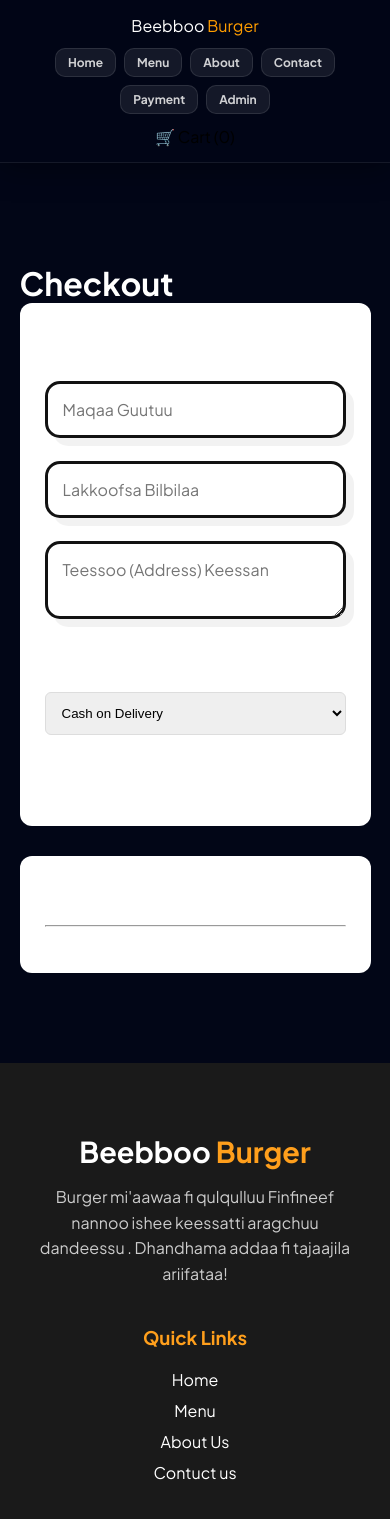
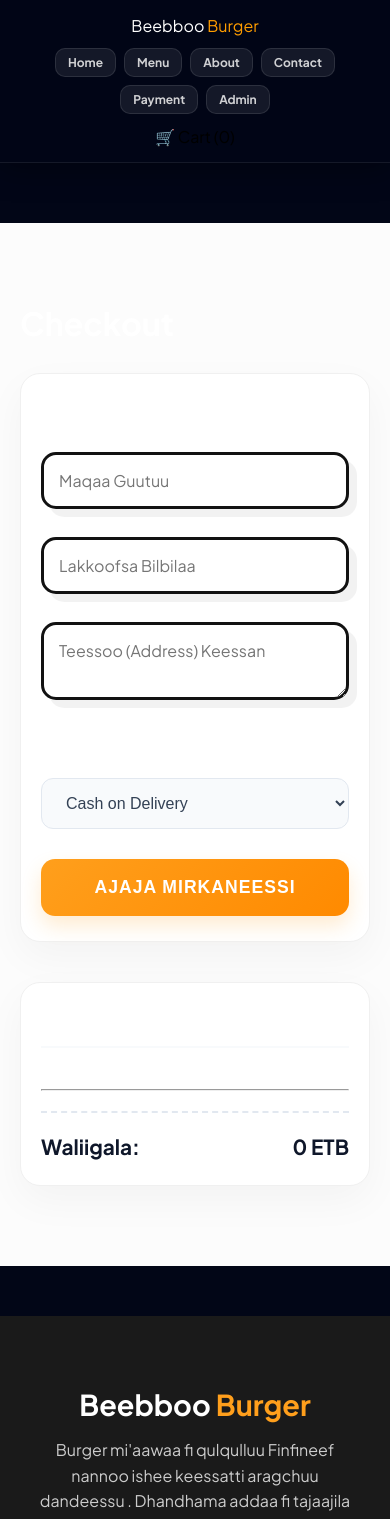
Before and after one commit to sebona9888/beebboo-burger, a React (Vite) app: page /checkout in a window 390 px wide. Shown: the top 1519 px of the page. Built offline with nearby package versions, Linux system fonts and the light colour scheme.

Commit message:
Moved navbar to left and fixed mobile text size

```diff
--- a/src/Pages/Cart/Cart.css
+++ b/src/Pages/Cart/Cart.css
@@ -2,20 +2,75 @@
 
 .cart-page {
     padding: 100px 10% 60px;
-    /* Padding ol-kaasneerra */
-    min-height: 80vh;
-    background-color: #f8f9fa;
-    /* Background xiqqoo gara grey tti jijjiirre */
+    min-height: 100vh;
+    background-color: #fcfcfc;
+    /* Halluu qulqulluu fi professional */
     font-family: 'Plus Jakarta Sans', sans-serif;
 }
 
-.cart-content {
-    display: grid;
-    grid-template-columns: 2fr 1fr;
-    gap: 40px;
-    /* Gap bal'isneerra akka wal hin dhiphisne */
-    margin-top: 40px;
-    align-items: start;
+/* Kutaalee Kardiidhaan gargar baasuuf (Item cards) */
+.cart-items-list {
+    display: flex;
+    flex-direction: column;
+    gap: 20px;
+}
+
+.cart-item {
+    display: flex;
+    align-items: center;
+    background: #ffffff;
+    padding: 20px;
+    border-radius: 20px;
+    box-shadow: 0 10px 30px rgba(0, 0, 0, 0.03);
+    border: 1px solid #f1f1f1;
+    justify-content: space-between;
+}
+
+.cart-item img {
+    width: 90px;
+    height: 90px;
+    border-radius: 16px;
+    object-fit: cover;
+    box-shadow: 0 5px 15px rgba(0, 0, 0, 0.08);
+}
+
+/* --- QUANTITY CONTROLS (Kutaaleen suuraa keessatti hin mul'anne sunneen) --- */
+.quantity-controls {
+    display: flex;
+    align-items: center;
+    background: #f8f9fa;
+    /* Background itti daballee akka mul'atu goone */
+    padding: 8px 15px;
+    border-radius: 12px;
+    gap: 15px;
+    border: 1px solid #eee;
+}
+
+.qty-btn {
+    background: #ffffff;
+    border: 1px solid #ddd;
+    width: 32px;
+    height: 32px;
+    border-radius: 8px;
+    display: flex;
+    justify-content: center;
+    align-items: center;
+    cursor: pointer;
+    font-weight: bold;
+    color: #1a1a1a;
+    transition: 0.3s;
+}
+
+.qty-btn:hover {
+    background: #ff9f1c;
+    color: white;
+    border-color: #ff9f1c;
+}
+
+.quantity-value {
+    font-weight: 700;
+    color: #1a1a1a;
+    font-size: 1.1rem;
 }
 
 /* --- SUMMARY SECTION --- */
@@ -23,81 +78,72 @@
     background: #ffffff;
     padding: 35px;
     border-radius: 24px;
-    /* Curve isaa bal'isneerra */
-    box-shadow: 0 20px 40px rgba(0, 0, 0, 0.04);
-    /* Shadow laafaa (soft shadow) */
+    box-shadow: 0 20px 50px rgba(0, 0, 0, 0.06);
     height: fit-content;
-    border: 1px solid #eee;
+    border: 1px solid #f0f0f0;
     position: sticky;
-    /* Gadi yoo bu'an nu wajjin deema */
     top: 120px;
 }
 
-.cart-summary h3 {
-    font-size: 1.5rem;
+.summary-row {
+    display: flex;
+    justify-content: space-between;
+    margin-bottom: 15px;
+    font-size: 1.1rem;
+    color: #444;
+}
+
+.total-row {
+    border-top: 2px dashed #eee;
+    margin-top: 20px;
+    padding-top: 20px;
     font-weight: 800;
-    margin-bottom: 20px;
+    font-size: 1.4rem;
     color: #1a1a1a;
 }
 
-/* --- CHECKOUT BUTTON --- */
+/* --- CHECKOUT BUTTON (BAAY'EE BAREEDAA TA'E) --- */
 .checkout-btn {
     background: linear-gradient(135deg, #ff9f1c, #ff8a00);
-    /* Gradient itti dabalteera */
     color: white;
     border: none;
-    padding: 18px 25px;
-    border-radius: 16px;
+    padding: 20px;
+    border-radius: 18px;
     font-weight: 800;
     font-size: 1rem;
     text-transform: uppercase;
-    letter-spacing: 1px;
+    letter-spacing: 1.5px;
     cursor: pointer;
     width: 100%;
-    margin-top: 20px;
+    margin-top: 25px;
     transition: all 0.4s cubic-bezier(0.175, 0.885, 0.32, 1.275);
-    box-shadow: 0 10px 20px rgba(255, 159, 28, 0.2);
+    box-shadow: 0 12px 25px rgba(255, 159, 28, 0.3);
 }
 
 .checkout-btn:hover {
     transform: translateY(-5px);
-    /* Ol-ka'iinsa hover irratti */
-    box-shadow: 0 15px 30px rgba(255, 159, 28, 0.3);
-    background: linear-gradient(135deg, #ff8a00, #e68a00);
+    box-shadow: 0 18px 35px rgba(255, 159, 28, 0.4);
+    filter: brightness(1.1);
 }
 
-.checkout-btn:active {
-    transform: scale(0.98);
-}
-
-/* --- MOBILE OPTIMIZATION (READABILITY) --- */
-@media (max-width: 1100px) {
+/* --- MOBILE OPTIMIZATION --- */
+@media (max-width: 768px) {
     .cart-page {
-        padding: 80px 5%;
+        padding: 80px 20px 40px;
     }
 
-    .cart-content {
-        grid-template-columns: 1fr;
-        gap: 30px;
+    .cart-item {
+        flex-direction: row;
+        padding: 15px;
+        gap: 10px;
+    }
+
+    .cart-item img {
+        width: 70px;
+        height: 70px;
+    }
+
+    .quantity-controls {
+        padding: 5px 10px;
     }
 }
-
-@media (max-width: 768px) {
-    .cart-page {
-        padding: 60px 20px;
-    }
-
-    .cart-summary {
-        padding: 25px 20px;
-        border-radius: 20px;
-    }
-
-    .cart-summary h3 {
-        font-size: 1.3rem;
-    }
-
-    .checkout-btn {
-        padding: 16px;
-        font-size: 0.9rem;
-    }
-}
--- a/src/Pages/Checkout/Checkout.css
+++ b/src/Pages/Checkout/Checkout.css
@@ -1,53 +1,130 @@
+/* --- CHECKOUT PREMIUM STYLES --- */
+
 .checkout-container {
-    padding: 40px 5%;
+    padding: 100px 8% 60px;
     max-width: 1200px;
     margin: 0 auto;
+    background-color: #fcfcfc;
+    /* Halluu background qulqulluu */
+    font-family: 'Plus Jakarta Sans', sans-serif;
 }
 
 .checkout-content {
     display: grid;
-    grid-template-columns: 2fr 1fr;
-    gap: 30px;
+    grid-template-columns: 1.8fr 1fr;
+    gap: 40px;
+    margin-top: 30px;
 }
 
+/* --- FORM & SUMMARY CARDS --- */
 .checkout-form,
 .order-summary {
-    background: white;
-    padding: 25px;
-    border-radius: 12px;
-    box-shadow: var(--shadow);
+    background: #ffffff;
+    padding: 35px;
+    border-radius: 20px;
+    box-shadow: 0 15px 40px rgba(0, 0, 0, 0.04);
+    border: 1px solid #f0f0f0;
 }
 
+.checkout-form h2 {
+    font-size: 1.6rem;
+    margin-bottom: 25px;
+    color: #1a1a1a;
+    font-weight: 800;
+}
+
+/* --- INPUT BOXES (SUURAA image_3c379f.png IRRATTII KAN SIRREEFFAME) --- */
 .checkout-form input,
 .checkout-form textarea,
 .payment-select {
     width: 100%;
-    padding: 12px;
-    margin-bottom: 15px;
-    border: 1px solid #ddd;
-    border-radius: 6px;
+    padding: 15px 20px;
+    margin-bottom: 20px;
+    /* Sarara furdaa suuraa irratti mul'atu qallisuuf border 1.5px qofa goone */
+    border: 1.5px solid #e2e8f0;
+    border-radius: 12px;
+    font-size: 1rem;
+    background-color: #f8fafc;
+    transition: all 0.3s ease;
+    color: #334155;
+    outline: none;
 }
 
+/* Yeroo cuqaasamu (Focus Effect) */
+.checkout-form input:focus,
+.payment-select:focus {
+    border-color: #ff9f1c;
+    /* Halluu primary orange */
+    background-color: #ffffff;
+    box-shadow: 0 0 0 4px rgba(255, 159, 28, 0.1);
+}
+
+/* --- ORDER SUMMARY DETAILS --- */
+.order-summary h3 {
+    font-size: 1.4rem;
+    margin-bottom: 20px;
+    border-bottom: 2px solid #f8fafc;
+    padding-bottom: 10px;
+}
+
+.summary-item {
+    display: flex;
+    justify-content: space-between;
+    margin-bottom: 12px;
+    color: #64748b;
+}
+
+.summary-total {
+    display: flex;
+    justify-content: space-between;
+    margin-top: 20px;
+    padding-top: 20px;
+    border-top: 2px dashed #e2e8f0;
+    font-weight: 800;
+    font-size: 1.3rem;
+    color: #0f172a;
+}
+
+/* --- CONFIRM BUTTON (SOLID GRADIENT) --- */
 .confirm-btn {
     width: 100%;
-    background-color: var(--primary-color);
+    background: linear-gradient(135deg, #ff9f1c, #ff8a00);
     color: white;
-    padding: 15px;
+    padding: 18px;
     border: none;
-    border-radius: 8px;
+    border-radius: 14px;
     font-size: 1.1rem;
-    font-weight: bold;
+    font-weight: 800;
+    text-transform: uppercase;
+    letter-spacing: 1px;
     cursor: pointer;
-    transition: var(--transition);
+    transition: all 0.4s ease;
+    box-shadow: 0 10px 20px rgba(255, 159, 28, 0.2);
+    margin-top: 10px;
 }
 
 .confirm-btn:hover {
-    background-color: #e68a00;
+    transform: translateY(-3px);
+    box-shadow: 0 15px 30px rgba(255, 159, 28, 0.3);
+    filter: brightness(1.1);
 }
 
-/* Mobile-tiif */
-@media (max-width: 768px) {
+.confirm-btn:active {
+    transform: scale(0.98);
+}
+
+/* --- MOBILE OPTIMIZATION --- */
+@media (max-width: 992px) {
     .checkout-content {
         grid-template-columns: 1fr;
     }
+
+    .checkout-container {
+        padding: 80px 20px;
+    }
+
+    .checkout-form,
+    .order-summary {
+        padding: 25px 20px;
+    }
 }
```
